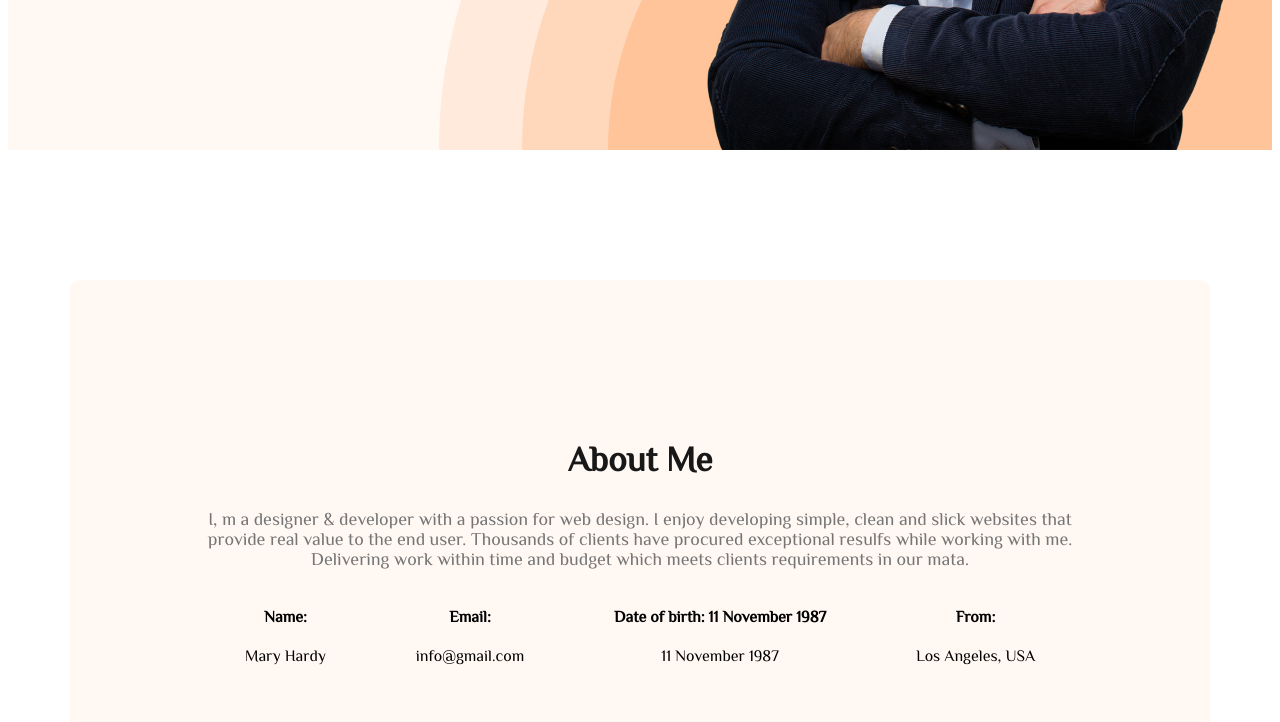
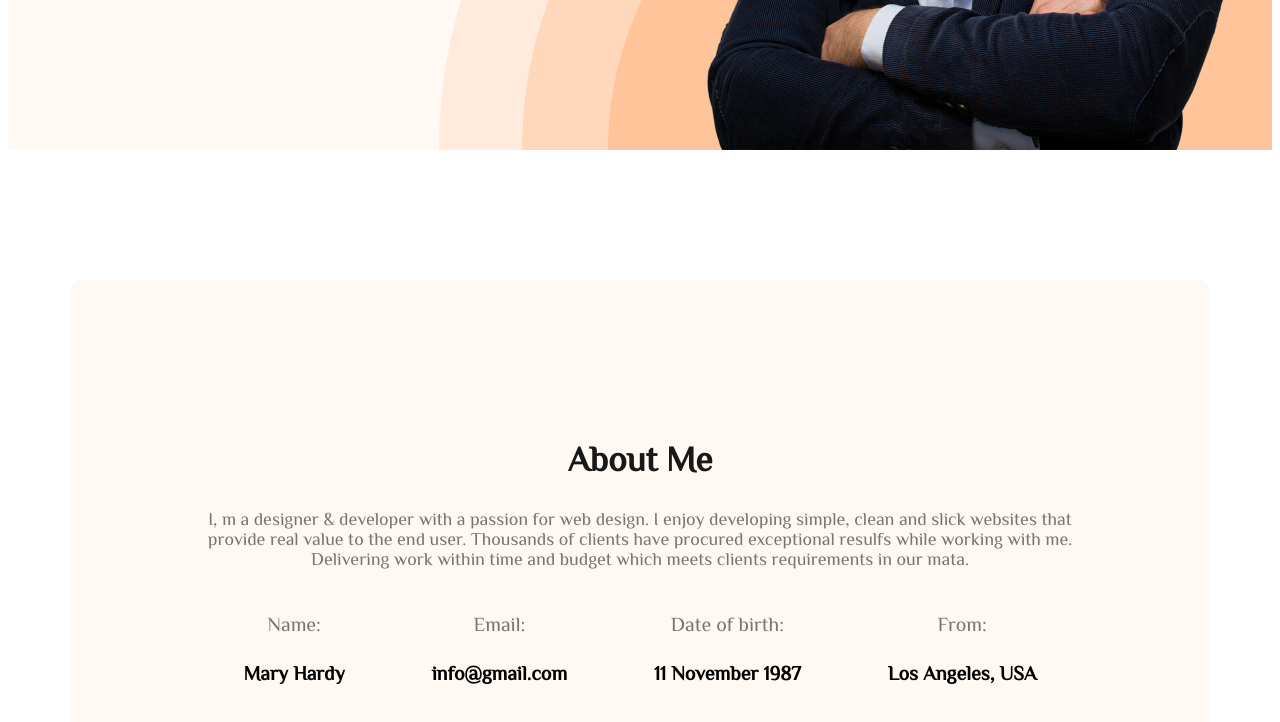
Before and after one commit to mdabdurrahman07/Milestone-Module-5-Portfolio, a plain HTML site: page index.html in a window 1280 px wide. Shown: the part 622-1344 px from the top of the page. Drawn offline with Linux system fonts and the light colour scheme.

Commit message:
added info

```diff
--- a/index.html
+++ b/index.html
@@ -56,7 +56,7 @@
                     </div>
                 <div class="about-info">
                     <h4 class="info-title">Date of birth:
-                        11 November 1987</h4>
+                        </h4>
                     <p class="info-disp">11 November 1987</p>
                     </div>
                 <div class="about-info">
--- a/styles/style.css
+++ b/styles/style.css
@@ -113,3 +113,16 @@ main{
 .about-info{
     text-align: center;
 }
+.info-title{
+        color: #757575;
+    text-align: center;
+    font-size: 20px;
+    font-weight: 400;
+
+}
+.info-disp{
+    color: #000000;
+    text-align: center;
+    font-size: 20px;
+    font-weight: 700;
+}
```
